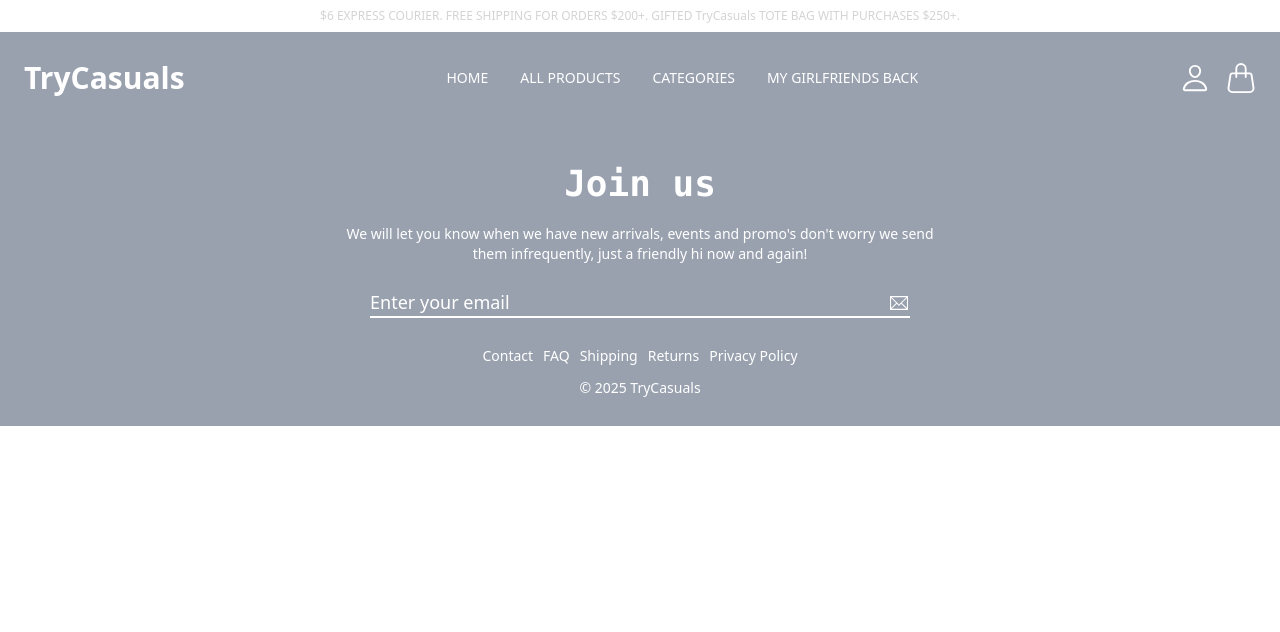
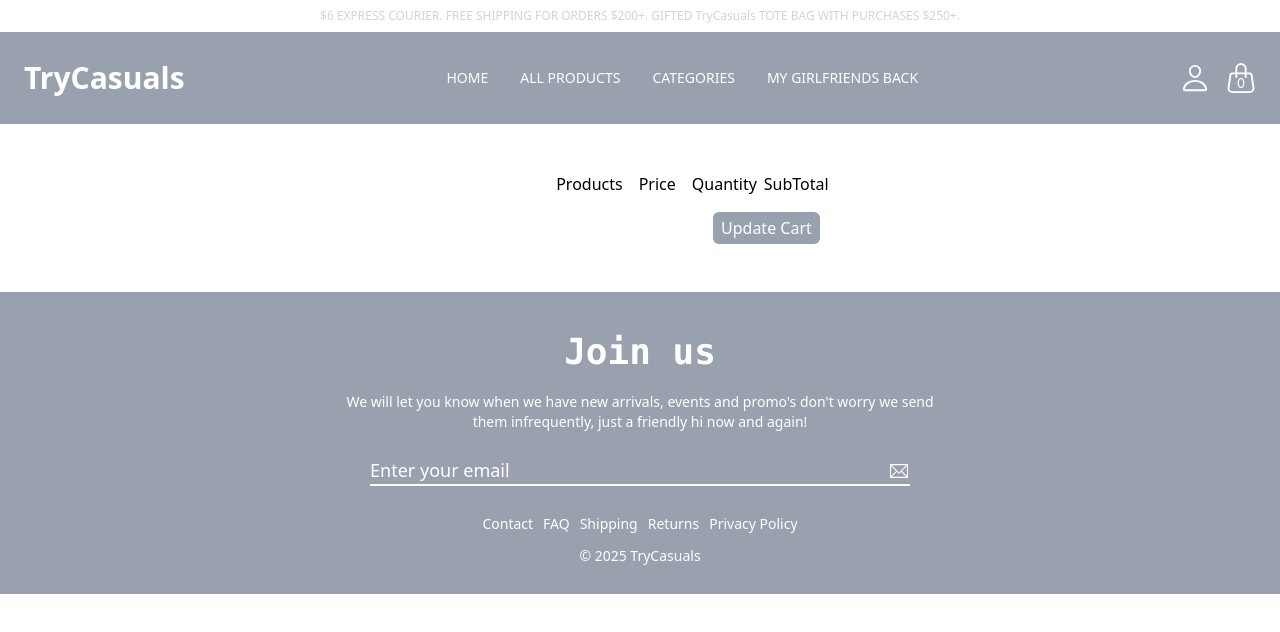
Before and after one commit to adityasoam55/CODSOFT, a React (Vite) app in the folder level3-task1/: page /cartpage in a window 1280 px wide. Shown: the top 632 px of the page. Built offline with nearby package versions, Linux system fonts and the light colour scheme.

Commit message:
CartPage component added

```diff
--- a/level3-task1/src/App.jsx
+++ b/level3-task1/src/App.jsx
@@ -1,4 +1,4 @@
-import React from 'react'
+import React, { useState } from 'react'
 import MainPage from './components/MainPage'
 import NavBar from './components/NavBar'
 import { Route, Routes } from 'react-router-dom'
@@ -9,21 +9,46 @@ import CategoryProducts from './components/CategoryProducts'
 import ProductDetails from './components/ProductDetails'
 import Login from './components/Login'
 import Signup from './components/Signup'
+import CartPage from './components/CartPage'
 
 
 function App() {
+  const savedDataString = localStorage.getItem("my-cart") || "{}";
+  const savedData = JSON.parse(savedDataString);
+
+  const [cart, setCart] = useState(savedData);
+
+  function handleAddToCart(productId, count) {
+    const oldCount = cart[productId] || 0;
+
+    const newCart = ({ ...cart, [productId]: oldCount + count });
+
+    updateCart(newCart);
+  }
+
+  function updateCart(newCart) {
+    setCart(newCart);
+    const cartString = JSON.stringify(newCart);
+    localStorage.setItem("my-cart", cartString);
+  }
+
+  const totalCount = Object.keys(cart).reduce(function (previous, current) {
+    return previous + cart[current];
+  }, 0);
+  console.log("cart is", cart);
 
   return (
     <div>
-      <NavBar />
+      <NavBar productCount={totalCount}/>
       <Routes>
         <Route path="/" element={<MainPage />} />
         <Route path="/allproducts" element={<AllProducts />} />
-        <Route path="/productdetails/:id" element={<ProductDetails  />} />
+        <Route path="/productdetails/:id" element={<ProductDetails  handleAddCart={handleAddToCart}/>} />
         <Route path="/categorylist/" element={<CategoryList />} />
         <Route path="/category/:category" element={<CategoryProducts />} />
         <Route path="/login/" element={<Login />} />
         <Route path="/signup/" element={<Signup />} />
+        <Route path="/cartpage/" element={<CartPage cart={cart} updateCart={updateCart}/>} />
       </Routes>
       <Footer />
     </div>
--- /dev/null
+++ b/level3-task1/src/components/CartList.jsx
@@ -0,0 +1,53 @@
+import React, { useState, useEffect } from "react";
+import CartRow from "./CartRow";
+
+function CartList({ products, cart, updateCart }) {
+  const [localCart, setLocalCart] = useState(cart);
+
+  useEffect(
+    function () {
+      setLocalCart(cart);
+    },
+    [cart],
+  );
+
+  function handleQuantityChange(productId, newValue) {
+    const newLocalCart = { ...localCart, [productId]: newValue };
+    setLocalCart(newLocalCart);
+  }
+
+  function handleUpdateCartClick() {
+    updateCart(localCart);
+  }
+
+  return (
+    <div className="bg-white">
+      <div className="flex space-x-4 px-4 py-2 max-sm:hidden">
+        <span className="pl-24 grow text-center">Products</span>
+        <span>Price</span>
+        <span className="w-14">Quantity</span>
+        <span className="w-14">SubTotal</span>
+      </div>
+      {products.map(function (p) {
+        return <CartRow
+          key={p.id}
+          product={p}
+          quantity={localCart[p.id]}
+          onQuantityChange={handleQuantityChange}
+          updateCart={updateCart}
+          cart={cart}
+        />;
+      })}
+      <div className="px-4 py-2 flex justify-end">
+        <button
+          className="bg-gray-400 hover:bg-gray-300 text-white px-2 py-1 font-medium rounded-md"
+          onClick={handleUpdateCartClick}
+        >
+          Update Cart
+        </button>
+      </div>
+    </div>
+  );
+}
+
+export default CartList;
--- /dev/null
+++ b/level3-task1/src/components/CartPage.jsx
@@ -0,0 +1,35 @@
+import React, { useEffect, useState } from "react";
+import { getProductDetails } from "./api";
+import Loading from "./Loading";
+import CartList from "./CartList";
+
+function CartPage({ cart, updateCart }) {
+    const [loading, setLoading] = useState(true);
+    const [products, setProducts] = useState([]);
+
+    useEffect(() => {
+        const productsIds = Object.keys(cart);
+        const MyProductPromises = productsIds.map(function (id) {
+            return getProductDetails(id);
+        });
+
+        Promise.all(MyProductPromises).then(function (products) {
+            setProducts(products);
+            setLoading(false);
+        });
+    }, [cart]);
+
+
+    if (loading) {
+        return <Loading />;
+    }
+
+    return (
+
+    <div className = "p-10 flex items-center justify-center" >
+        <CartList products={products} cart={cart} updateCart={updateCart} />
+    </div >
+  );
+}
+
+export default CartPage;
--- /dev/null
+++ b/level3-task1/src/components/CartRow.jsx
@@ -0,0 +1,49 @@
+import React from "react";
+import { RxCross2 } from "react-icons/rx";
+
+function CartRow({ product, cart, updateCart, onQuantityChange, quantity }) {
+  function handleRemove(productId) {
+    const newCart = { ...cart };
+    delete newCart[productId];
+    updateCart(newCart);
+  }
+
+  function handleChange(productId, newvalue) {
+    onQuantityChange(productId, newvalue);
+  }
+
+  return (
+    <div className="flex flex-col sm:flex-row space-y-2 sm:space-y-0 sm:space-x-4 border border-gray-300 items-center px-4 py-2">
+      <button
+        className="w-6 text-red-500 text-xl flex justify-center items-center self-start sm:self-center"
+        onClick={() => {
+          handleRemove(product.id);
+        }}
+      >
+        <RxCross2 />
+      </button>
+      <div className="w-12 h-12  max-sm:w-16 max-sm:h-16 self-start max-sm:self-center">
+        <img className="w-full h-full object-cover" src={product.thumbnail} />
+      </div>
+      <span className="grow text-center self-start max-sm:self-center">
+        {product.title}
+      </span>
+      <span className="w-14 self-start max-sm:self-center">
+        ${product.price}
+      </span>
+      <input
+        className="w-10 border border-black pl-1 outline-none self-start max-sm:self-center "
+        type="number"
+        value={quantity}
+        onChange={(e) => {
+          handleChange(product.id, +e.target.value);
+        }}
+      />
+      <span className="w-14 self-start max-sm:self-center">
+        ${product.price * quantity}
+      </span>
+    </div>
+  );
+}
+
+export default CartRow;
--- a/level3-task1/src/components/NavBar.jsx
+++ b/level3-task1/src/components/NavBar.jsx
@@ -4,7 +4,7 @@ import { IoPersonOutline } from 'react-icons/io5';
 import { AiOutlineMenu, AiOutlineClose } from 'react-icons/ai';
 import { Link } from 'react-router-dom';
 
-function NavBar({cartValue}) {
+function NavBar({productCount}) {
   const [isMobileMenuOpen, setIsMobileMenuOpen] = useState(false);
 
   return (
@@ -49,7 +49,7 @@ function NavBar({cartValue}) {
           <Link to="/cartpage/" aria-label="Shopping Bag">
             <div className='relative flex justify-center'>
               <BsHandbag />
-              <span className='absolute top-2.5 text-sm font-medium'>{cartValue}</span>
+              <span className='absolute top-2.5 text-sm font-medium'>{productCount}</span>
             </div>
           </Link>
         </div>
```
